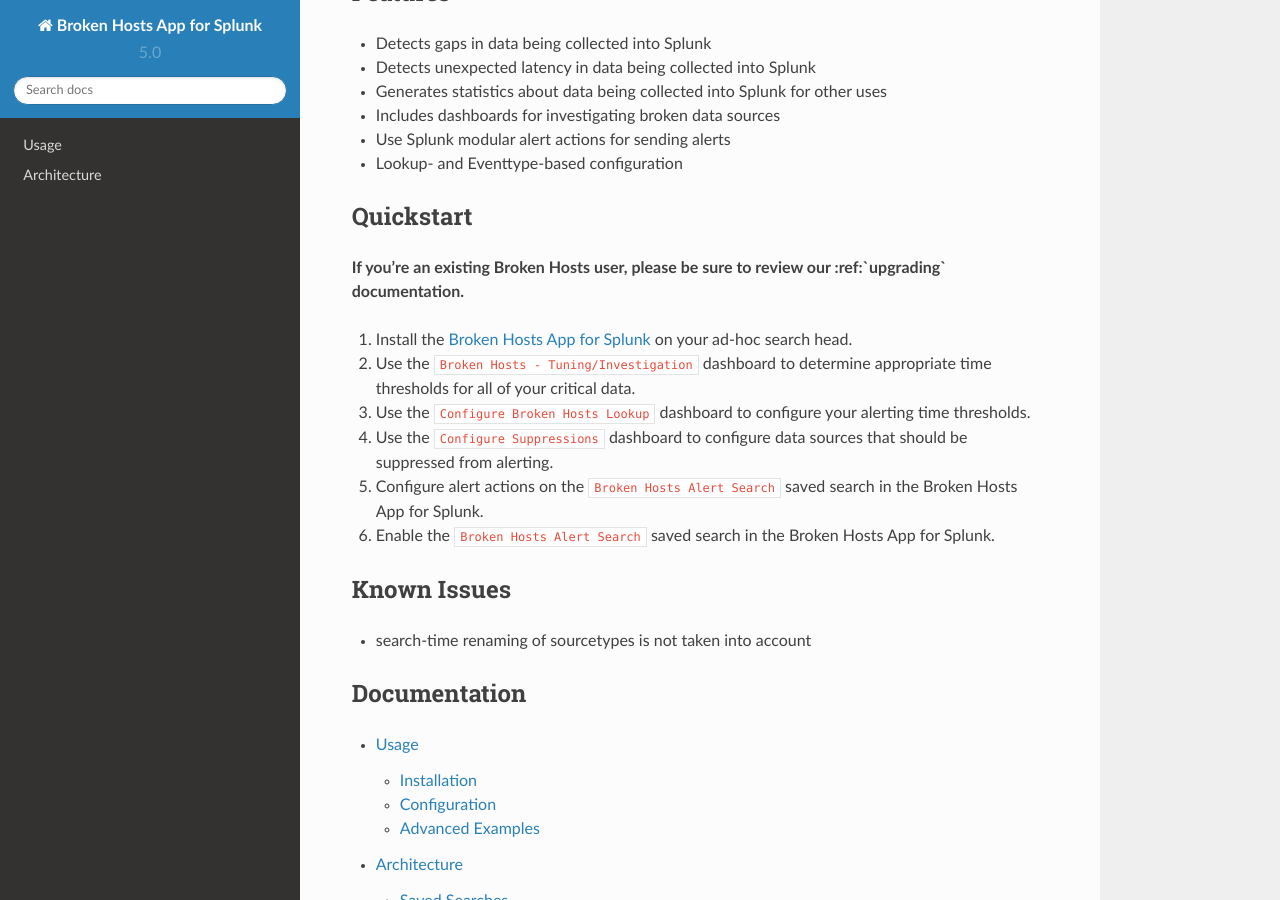
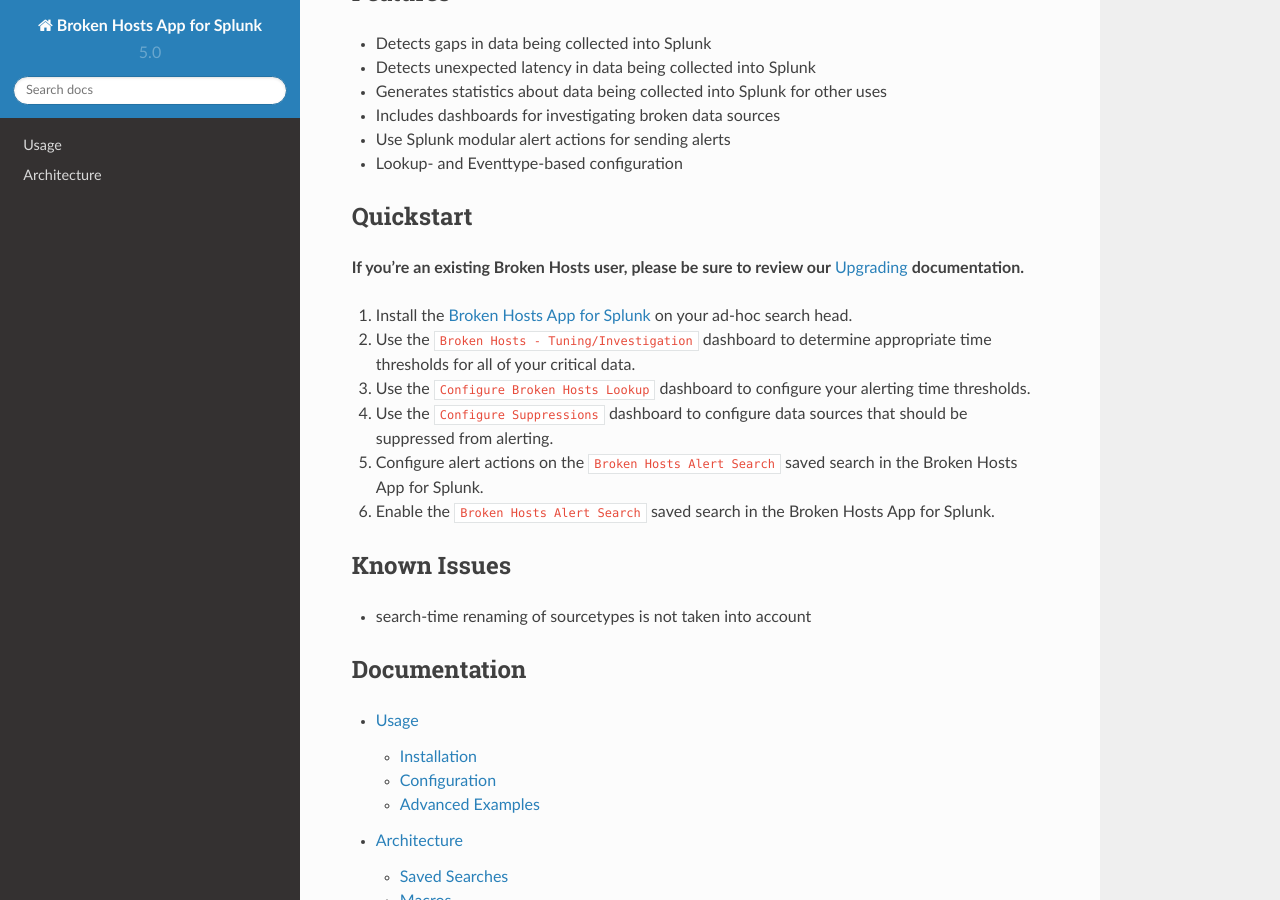
Before and after one commit to HurricaneLabs/brokenhosts, a Sphinx documentation site: the page built from docs/index.rst, in a window 1280 px wide and 900 px high, scrolled down 544 px. Built offline with Sphinx 7.4.7 and the Read the Docs theme 2.0.0, drawn with Linux system fonts in a browser that asks for light colours.

Commit message:
looks like bolding breaks ref links

```diff
--- a/docs/index.rst
+++ b/docs/index.rst
@@ -31,8 +31,8 @@ Quickstart
 
 .. __: https://splunkbase.splunk.com/app/3247/
 
-**If you're an existing Broken Hosts user, please be sure to review our :ref:`upgrading`
-documentation.**
+**If you're an existing Broken Hosts user, please be sure to review our** :ref:`upgrading`
+**documentation.**
 
 1. Install the `Broken Hosts App for Splunk`__ on your ad-hoc search head.
 2. Use the ``Broken Hosts - Tuning/Investigation`` dashboard to determine appropriate time thresholds for all of your critical data.
```
